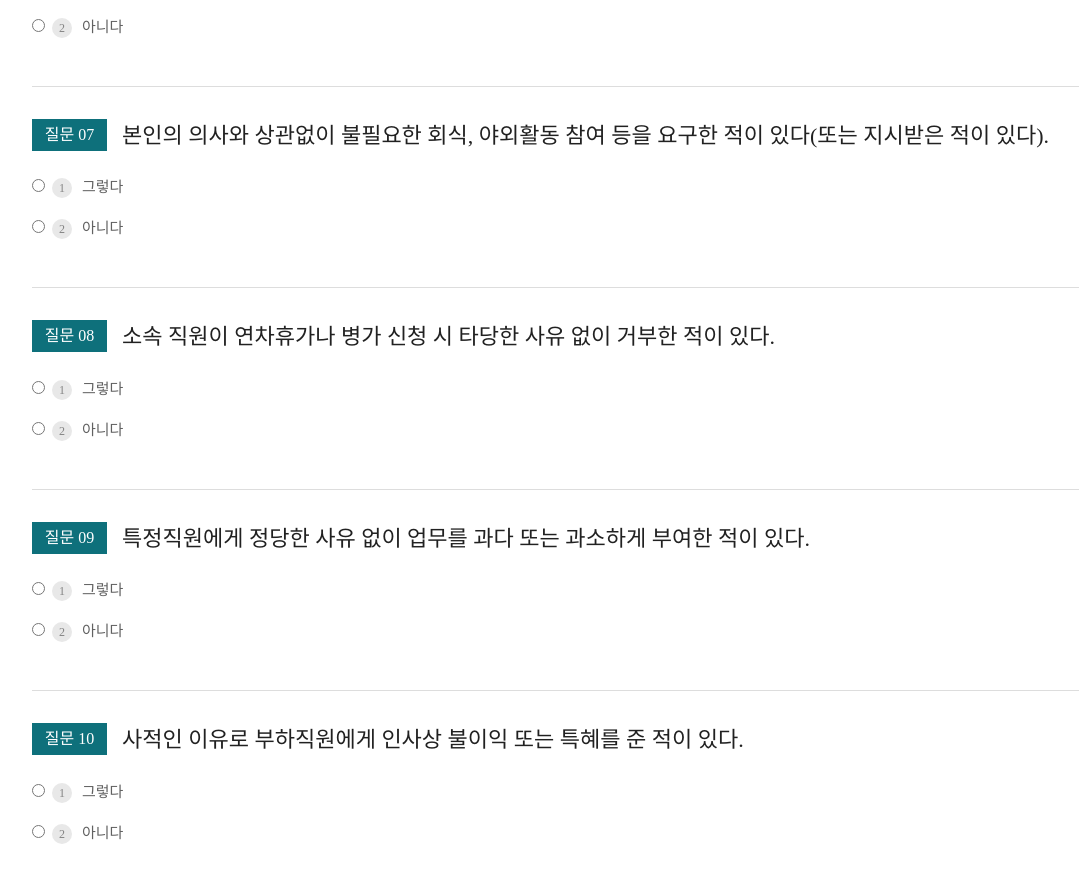
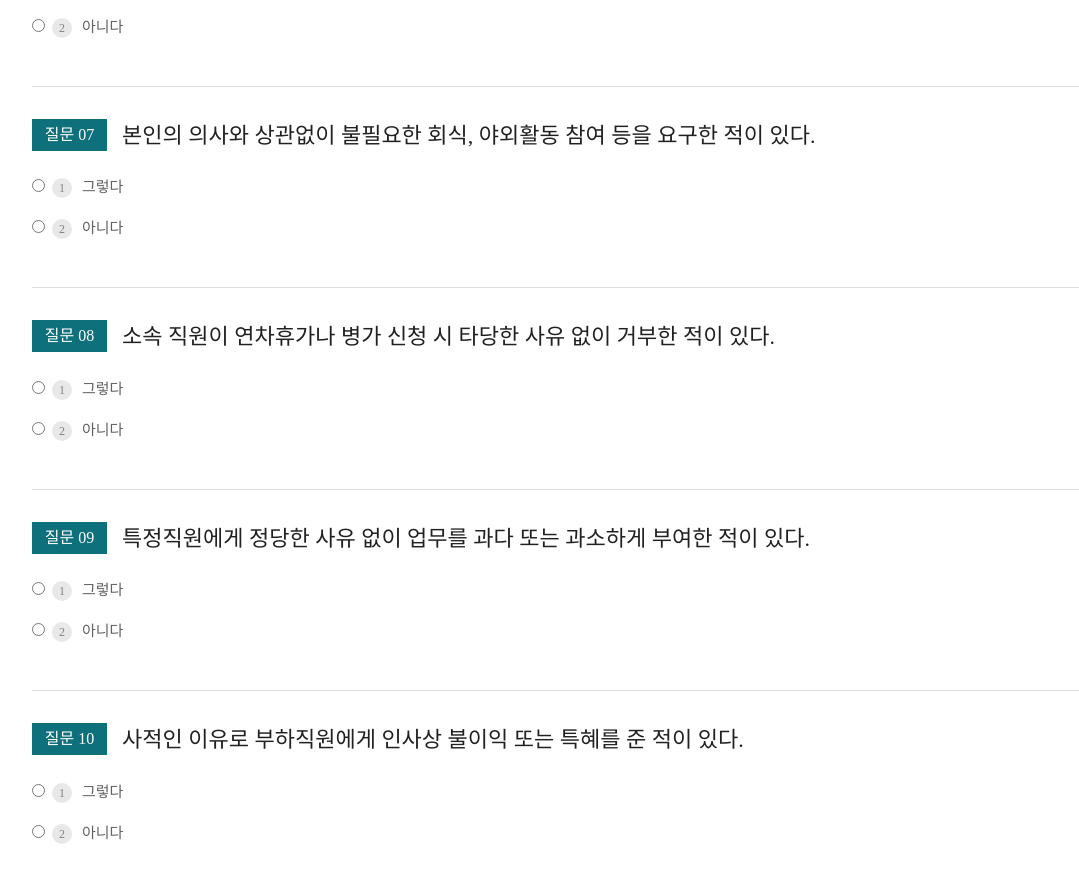
Before and after one commit to choisub/cleantest, a plain HTML site: page index.html in a window 1280 px wide. Shown: the part 1268-2163 px from the top of the page, without its empty margins (18-1097 px from the left). Drawn offline with Linux system fonts and the light colour scheme.

Commit message:
Update index.html

```diff
--- a/index.html
+++ b/index.html
@@ -357,7 +357,7 @@
 			<div class="test_cont">
 				<div class="test_title">
 					<span class="num">질문 07</span>
-					<span class="text">본인의 의사와 상관없이 불필요한 회식, 야외활동 참여 등을 요구한 적이 있다(또는 지시받은 적이 있다).</span>
+					<span class="text">본인의 의사와 상관없이 불필요한 회식, 야외활동 참여 등을 요구한 적이 있다.</span>
 				</div>
 				<div class="test_answer">
 					<ul>
```
